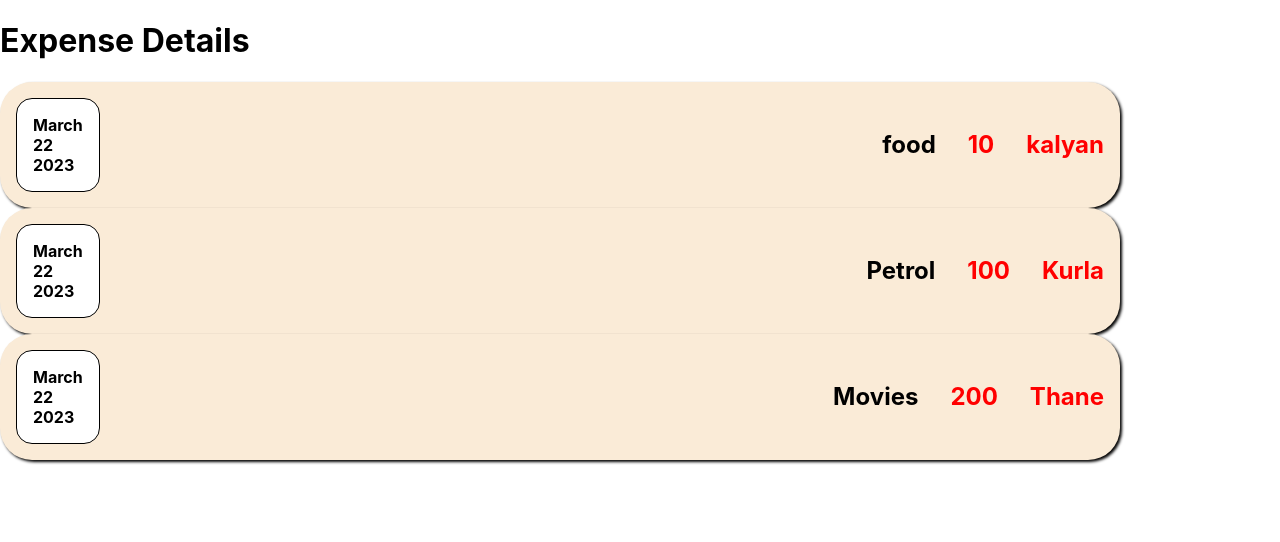
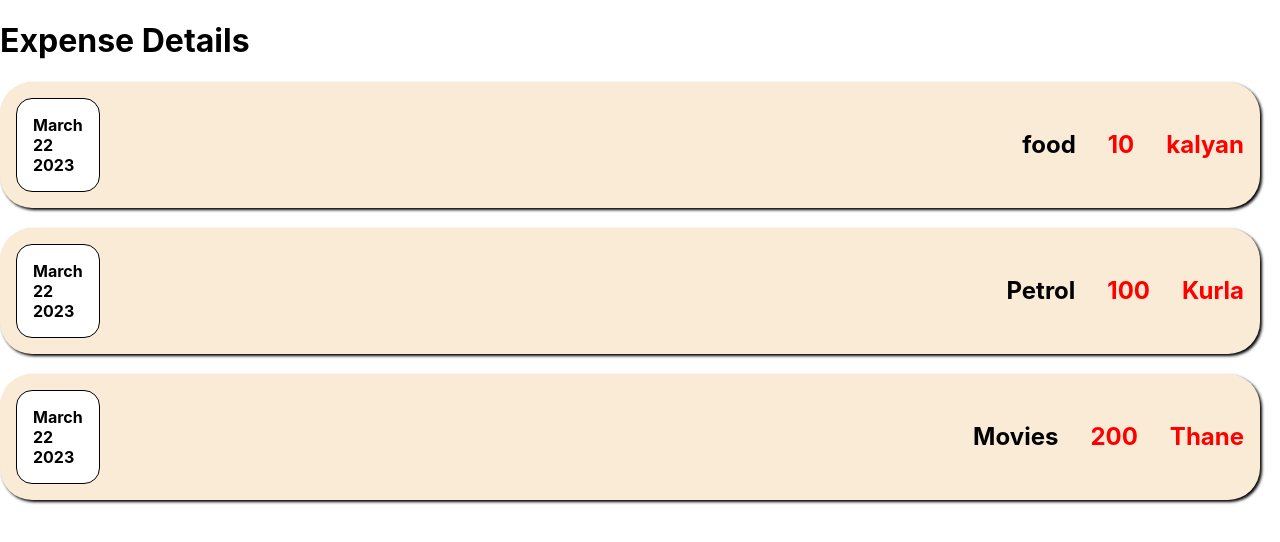
Before and after one commit to sumit6767/Expense-tracker, a React (Create React App) app: page / in a window 1280 px wide. Shown: the top 542 px of the page. Built offline with nearby package versions, Linux system fonts and the light colour scheme.

Commit message:
orginizing component file with the basis on UI basic component and more important feature component

```diff
--- a/src/App.js
+++ b/src/App.js
@@ -1,7 +1,7 @@
 import logo from './logo.svg';
 import './App.css';
 import ReactDOM from 'react-dom/client'
-import ExpenseItem from './components/ExpenseItem'
+import ExpenseItem from './components/expenses/ExpenseItem'
 
 function App(props){
 
--- /dev/null
+++ b/src/components/UI/Card.js
@@ -0,0 +1,9 @@
+import './card.css'
+export default function Card(props){
+    const classCard = 'card '+props.className;
+    return(
+        <div className={classCard}>
+            {props.children}
+        </div>
+    )
+}
--- /dev/null
+++ b/src/components/UI/card.css
@@ -0,0 +1,4 @@
+.card{
+    margin: 20px;
+    margin-left: 0;
+}
--- a/src/components/ExpenseItem.js
+++ b/src/components/expenses/ExpenseItem.js
@@ -1,12 +1,13 @@
 import './expense.css'
 import ExpenseDate from './ExpenseDate'
 import ExpenseDetails from './ExpenseDetails'
+import Card from '../UI/Card'
 
 export default function ExpenseItem(props){
     return(
-        <div className="expense_description">
+        <Card className="expense_description">
             <ExpenseDate date={props.date}/>
             <ExpenseDetails amount={props.amount} LocationOfExpenditure={props.LocationOfExpenditure} expenseDetail = {props.expenseDetail}></ExpenseDetails>
-        </div>
+        </Card>
     )
 }
```
Also changed, not shown: src/components/expenses/ExpenseDate.js (renamed from src/components/ExpenseDate.js), src/components/expenses/ExpenseDetails.js (renamed from src/components/ExpenseDetails.js), src/components/expenses/expense.css (renamed from src/components/expense.css).
